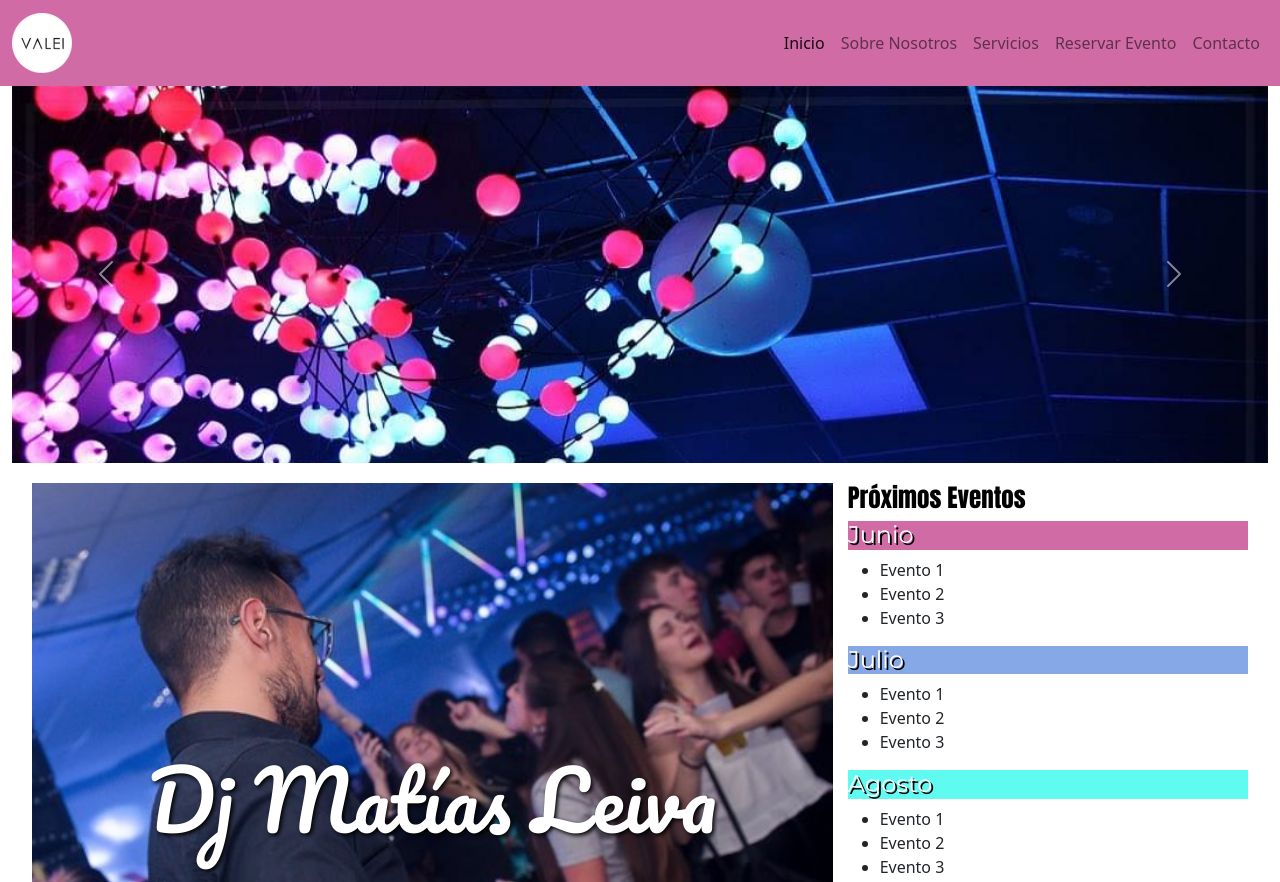
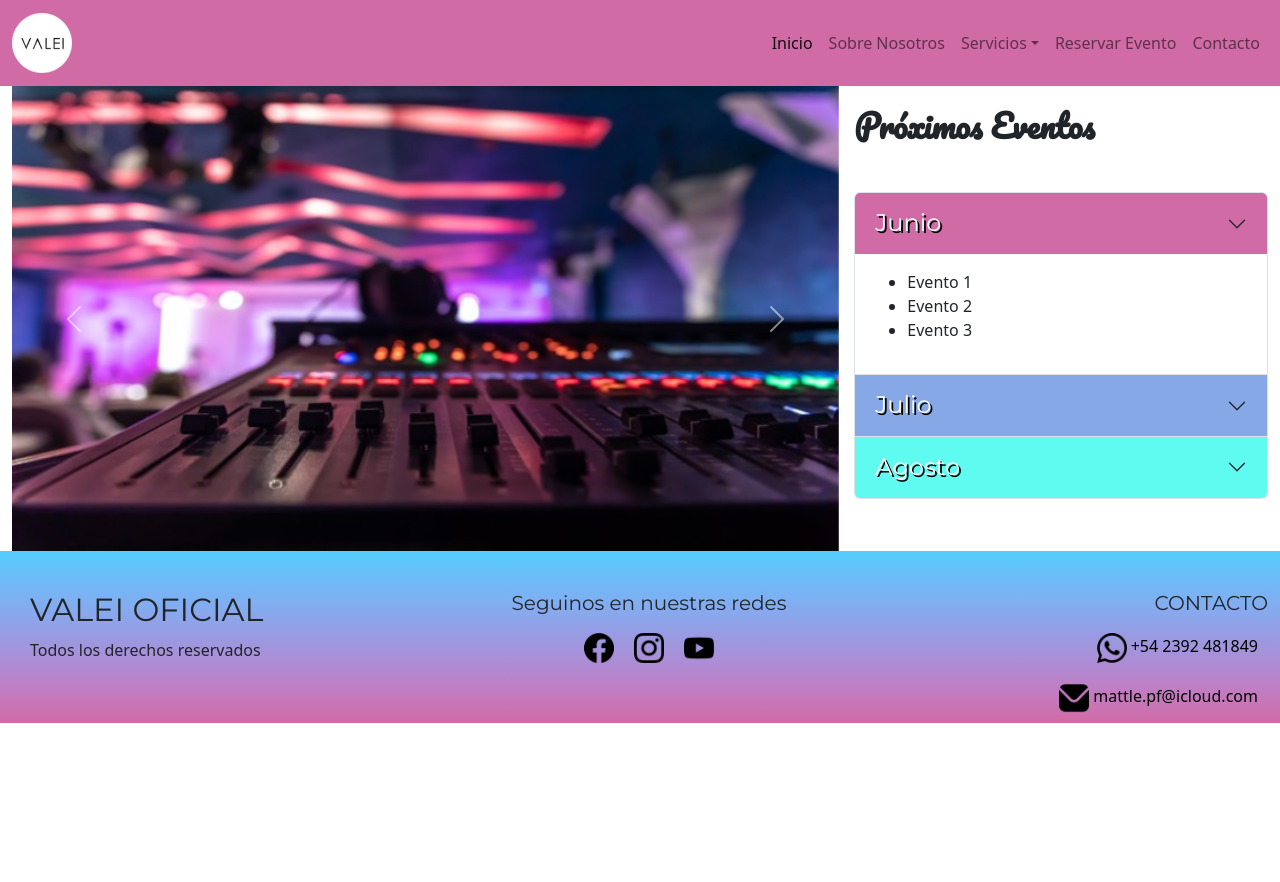
Before and after one commit to Belendefranchi/valei, a website: page index.html in a window 1280 px wide. Shown: the top 882 px of the page. After the commit the page ends 800 px from the top, so only its background shows below. Drawn offline with nearby package versions, Linux system fonts and the light colour scheme; a web font is replaced by a local one.

Commit message:
agrego acordion y modifico carousel

```diff
--- a/index.html
+++ b/index.html
@@ -16,7 +16,7 @@
 </head>
 <body>
     <header> <!-- ENCABEZADO -->
-        <nav class="navbar navbar-expand-lg">
+        <nav class="navbar navbar-expand-lg" aria-label="breadcrumb">
             <div class="container-fluid">
                 <a class="navbar-brand" href="#">
                     <img src="../resources/logos/logo_fondo_blanco_circulo-modified2.png" alt="valei oficial">
@@ -26,14 +26,19 @@
                 </button>
                 <div class="collapse navbar-collapse nav justify-content-end" id="navbarSupportedContent">
                     <ul class="navbar-nav mb-2 mb-lg-0">
-                        <li class="nav-item">
+                        <li class="nav-item justify-content-start">
                             <a class="nav-link active" aria-current="page" href="../index.html">Inicio</a>
                         </li>
                         <li class="nav-item">
                             <a class="nav-link" href="pages/sobre-nosotros.html">Sobre Nosotros</a>
                         </li>
-                        <li class="nav-item">
-                            <a class="nav-link" href="pages/servicios.html">Servicios</a>
+                        <li class="nav-item dropdown">
+                            <a class="nav-link dropdown-toggle" href="pages/servicios.html" role="button" data-bs-toggle="dropdown" aria-expanded="false">Servicios</a>
+                            <ul class="dropdown-menu">
+                                <li><a class="dropdown-item" href="pages/servicios.html">Shows</a></li>
+                                <li><a class="dropdown-item" href="pages/servicios.html">Fiestas</a></li>
+                                <li><a class="dropdown-item" href="pages/servicios.html">Eventos</a></li>
+                            </ul>
                         </li>
                         <li class="nav-item">
                             <a class="nav-link" href="pages/reserva.html">Reservar Evento</a>
@@ -47,17 +52,17 @@
         </nav>
     </header>
     <main>
-        <div class="container-fluid">
-            <div id="carouselExampleControls" class="carousel slide" data-bs-ride="carousel">
-                <div class="carousel-inner ratio" style="--bs-aspect-ratio: 30%;">
+        <div class="container-fluid section__eventos">
+            <div class="carousel slide eventos__portada" id="carouselExampleControls" data-bs-ride="carousel">
+                <div class="carousel-inner">
                     <div class="carousel-item active image">
-                        <img src="resources/images/consola1.jpg" class="d-block w-100 img-fluid"  alt="...">
+                        <img src="/resources/images/1.jpg" class="d-block w-100 img-fluid"  alt="...">
                     </div>
                     <div class="carousel-item active image">
-                        <img src="resources/images/tubos2.jpg" class="d-block w-100 img-fluid" alt="...">
+                        <img src="resources/images/1a.jpg" class="d-block w-100 img-fluid" alt="...">
                     </div>
                     <div class="carousel-item active image">
-                        <img src=" resources/images/tubos3.jpg" class="d-block w-100 img-fluid" alt="...">
+                        <img src="resources/images/1b.jpg" class="d-block w-100 img-fluid" alt="...">
                     </div>
                 </div>
                 <button class="carousel-control-prev" type="button" data-bs-target="#carouselExampleControls" data-bs-slide="prev">
@@ -69,35 +74,80 @@
                     <span class="visually-hidden">Next</span>
                 </button>
             </div>
-        </div>
-        <div class="container-fluid">
-            <section class="section__eventos">
-                <article class="eventos__portada">
-                    <h2 class="eventos__title">Dj Matías Leiva</h2>
-                </article>
-                <article class="eventos__listado">
-                    <h2 class="listado__title">Próximos Eventos</h2>
-                    <h3 class="listado__mes--1">Junio</h3>
+            <div class="eventos__listado">
+                <h2 class="listado__title">Próximos Eventos</h2>
+                <div class="accordion" id="accordionPanelsStayOpenExample">
+                    <div class="accordion-item">
+                        <h2 class="accordion-header" id="panelsStayOpen-headingOne">
+                            <button class="accordion-button collapsed listado__mes listado__mes--1" type="button" data-bs-toggle="collapse" data-bs-target="#panelsStayOpen-collapseOne" aria-expanded="true" aria-controls="panelsStayOpen-collapseOne">
+                            Junio
+                            </button>
+                        </h2>
+                        <div id="panelsStayOpen-collapseOne" class="accordion-collapse collapse show" aria-labelledby="panelsStayOpen-headingOne">
+                            <div class="accordion-body">
+                                <ul class="listado__lista">
+                                    <li class="listado__item">Evento 1</li>
+                                    <li class="listado__item">Evento 2</li>
+                                    <li class="listado__item">Evento 3</li>
+                                </ul>
+                            </div>
+                        </div>
+                    </div>
+                    <div class="accordion-item">
+                        <h2 class="accordion-header" id="panelsStayOpen-headingTwo">
+                            <button class="accordion-button collapsed listado__mes listado__mes--2" type="button" data-bs-toggle="collapse" data-bs-target="#panelsStayOpen-collapseTwo" aria-expanded="false" aria-controls="panelsStayOpen-collapseTwo">
+                            Julio
+                            </button>
+                        </h2>
+                        <div id="panelsStayOpen-collapseTwo" class="accordion-collapse collapse" aria-labelledby="panelsStayOpen-headingTwo">
+                            <div class="accordion-body">
+                                <ul class="listado__lista">
+                                    <li class="listado__item">Evento 1</li>
+                                    <li class="listado__item">Evento 2</li>
+                                    <li class="listado__item">Evento 3</li>
+                                </ul>
+                            </div>
+                        </div>
+                    </div>
+                    <div class="accordion-item">
+                        <h2 class="accordion-header" id="panelsStayOpen-headingThree">
+                            <button class="accordion-button collapsed listado__mes listado__mes--3" type="button" data-bs-toggle="collapse" data-bs-target="#panelsStayOpen-collapseThree" aria-expanded="false" aria-controls="panelsStayOpen-collapseThree">
+                            Agosto
+                            </button>
+                        </h2>
+                        <div id="panelsStayOpen-collapseThree" class="accordion-collapse collapse" aria-labelledby="panelsStayOpen-headingThree">
+                            <div class="accordion-body">
+                                <ul class="listado__lista">
+                                    <li class="listado__item">Evento 1</li>
+                                    <li class="listado__item">Evento 2</li>
+                                    <li class="listado__item">Evento 3</li>
+                                </ul>
+                            </div>
+                        </div>
+                    </div>
+                </div>
+            </div>
+<!--                     <h2 class="listado__title">Próximos Eventos</h2>
+                    <h3 class="listado__mes listado__mes--1">Junio</h3>
                     <ul class="listado__lista">
                         <li class="listado__item">Evento 1</li>
                         <li class="listado__item">Evento 2</li>
                         <li class="listado__item">Evento 3</li>
                     </ul>
-                    <h3 class="listado__mes--2">Julio</h3>
+                    <h3 class="listado__mes listado__mes--2">Julio</h3>
                     <ul class="listado__lista">
                         <li class="listado__item">Evento 1</li>
                         <li class="listado__item">Evento 2</li>
                         <li class="listado__item">Evento 3</li>
                     </ul>
-                    <h3 class="listado__mes--3">Agosto</h3>
+                    <h3 class="listado__mes listado__mes--3">Agosto</h3>
                     <ul class="listado__lista">
                         <li class="listado__item">Evento 1</li>
                         <li class="listado__item">Evento 2</li>
                         <li class="listado__item">Evento 3</li>
-                    </ul>
+                    </ul> -->
                 </article>
-            </section>
-        </div>
+            </div>
     </main>
     <footer>
         <div class="container-fluid">
--- a/scss/styles.scss
+++ b/scss/styles.scss
@@ -9,13 +9,17 @@ header{
     background-color: #d16ba5;
 }
 
+.breadcrumb{
+    padding-top: 5px;
+    padding-left: 40px;
+}
+
 /* ----------------INDEX---------------- */
 
 .section__eventos{
     display: grid;
     row-gap: 15px;
     column-gap: 15px;
-    padding: 20px;
     grid-template-columns: 2fr 1fr;
     grid-template-rows: 1fr;
     .eventos{
@@ -23,8 +27,6 @@ header{
             grid-column: 1/2;
             grid-row: 1/2;
             display: flex;
-            height: 80vh;
-            background-image: url("../resources/images/1.jpg");
             background-position: center;
             background-size: cover;
             background-repeat: no-repeat;
@@ -45,34 +47,27 @@ header{
             grid-row: 1/2;
             .listado{
                 &__title{
+                    font-family: "Pacifico";
+                    font-size: xx-large;
+                    font-weight: bold;
+                    padding-top: 20px;
+                    padding-bottom: 40px;
+                }
+                &__mes{
                     display: flex;
-                    font-family: 'Anton';
-                    font-size: 25px;
-                    color: black;
-                }
-                &__mes--1{
-                    display: flex;
-                    background-color: #D16BA5;
                     font-family: "Montserrat";
                     font-size: x-large;
                     color: white;
                     text-shadow: 2px 2px black;
                 }
+                &__mes--1{
+                    background-color: #D16BA5;
+                }
                 &__mes--2{
-                    display: flex;
                     background-color: #86A8E7;
-                    font-family: "Montserrat";
-                    font-size: x-large;
-                    color: white;
-                    text-shadow: 2px 2px black;
                 }
                 &__mes--3{
-                    display: flex;
                     background-color: #5FFBF1;
-                    font-family: "Montserrat";
-                    font-size: x-large;
-                    color: white;
-                    text-shadow: 2px 2px black;
                 }
                 &__lista{
                     &__item{
```
Also changed, not shown: pages/contacto.html (+8 -2 lines), pages/reserva.html (+9 -3 lines), pages/servicios.html (+8 -2 lines), pages/sobre-nosotros.html (+8 -2 lines), css/styles.css, resources/images/1a.jpg (added), resources/images/1b.jpg (added).
